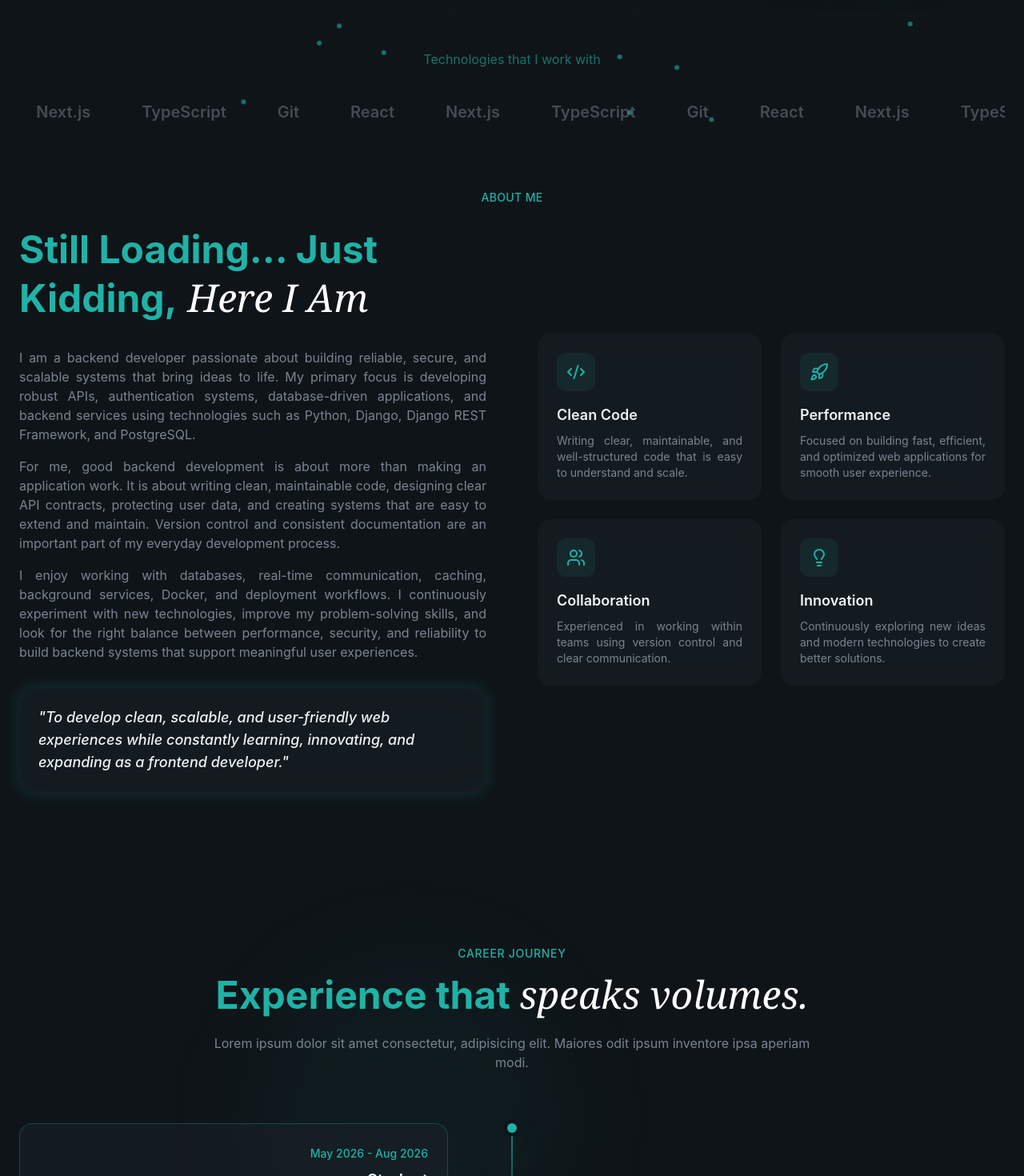
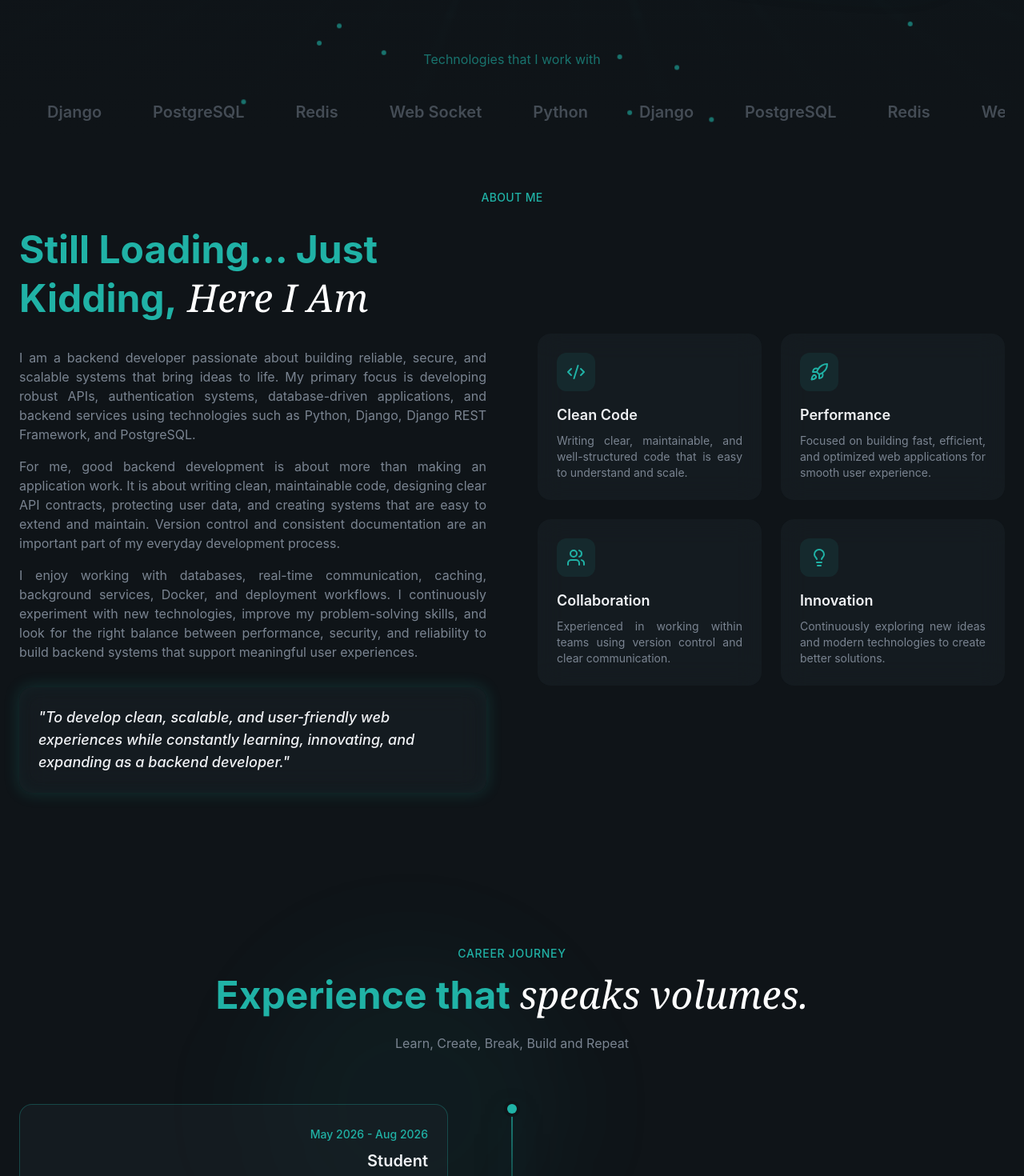
Before and after one commit to Sant7611/portfolio_2.0, a React (Vite) app: page / in a window 1280 px wide. Shown: the part 740-2210 px from the top of the page at 80% size. Built offline with nearby package versions, Linux system fonts and the light colour scheme.

Commit message:
info completed

```diff
--- a/src/sections/About.jsx
+++ b/src/sections/About.jsx
@@ -79,7 +79,7 @@ const About = () => {
               <p className="text-lg font-medium italic text-foreground">
                 "To develop clean, scalable, and user-friendly web experiences
                 while constantly learning, innovating, and expanding as a
-                frontend developer."
+                backend developer."
               </p>
             </div>
           </div>
--- a/src/sections/Experience.jsx
+++ b/src/sections/Experience.jsx
@@ -32,8 +32,7 @@ const Experience = () => {
           </h2>
           <p className="text-muted-foreground animate-fade-in animation-delay-200">
             {" "}
-            Lorem ipsum dolor sit amet consectetur, adipisicing elit. Maiores
-            odit ipsum inventore ipsa aperiam modi.{" "}
+            Learn, Create, Break, Build and Repeat{" "}
           </p>
         </div>
 
--- a/src/sections/Hero.jsx
+++ b/src/sections/Hero.jsx
@@ -8,7 +8,7 @@ import {
 } from "lucide-react";
 import AnimatedBorderButton from "../components/AnimatedBorderButton";
 
-const skills = ["React", "Next.js", "TypeScript", "Git"];
+const skills = ["Python", "Django", "PostgreSQL", "Redis", "Web Socket"];
 
 const Hero = () => {
   return (
--- a/src/sections/Projects.jsx
+++ b/src/sections/Projects.jsx
@@ -5,7 +5,7 @@ const projects = [
     title: "Student Guidance System",
     description:
       "A full-stack career guidance platform for students pursuing programming and computer-related careers. It provides skill-based assessments, personalized career recommendations, learning paths, counseling, mentorship, real-time notifications, and role-based management for students, counselors, mentors, and administrators.",
-    image: "/projects/StudentGuidanceSystem.webp",
+    image: "/projects/dashboard.png",
     tags: [
       "Python",
       "Django",
@@ -22,7 +22,7 @@ const projects = [
     title: "tfacts Blog Platform",
     description:
       "This is a full-stack blogging platform where users can create, explore, save, and discuss fact-based articles. It includes JWT authentication, post moderation, threaded comments, real-time notifications, user management, search, image uploads, and a Django admin backend.",
-    image: "/projects/tfacts.webp",
+    image: "/projects/tfacts.png",
     tags: [
       "Django",
       "Django REST Framework",
```
Also changed, not shown: public/projects/dashboard.png (added), public/projects/tfacts.png (added).
